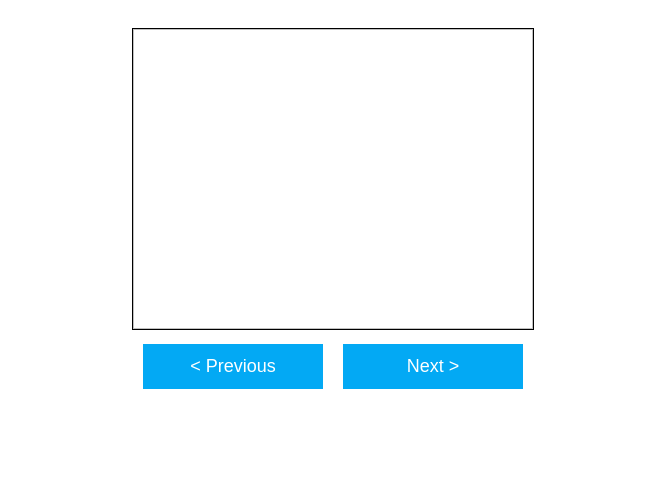
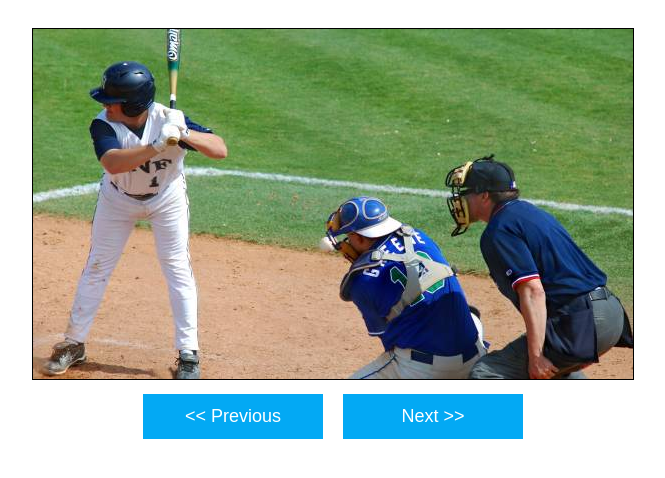
Before and after one commit to rijine/pic-gallery, a website: page src/index.html in a window 1280 px wide. Shown: the whole page, without its empty margins (307-972 px from the left). Drawn offline with Linux system fonts and the light colour scheme; files that its build step writes are made by us from their sources.

Commit message:
Image View, Prev and Next Button action done

```diff
--- a/src/css/app.css
+++ b/src/css/app.css
@@ -4,8 +4,8 @@ body {
 
 .image-container {
     border: 1px solid #000;
-    height: 300px;
-    width: 400px;
+    height: 350px;
+    width: 600px;
 }
 
 .button-container {
@@ -18,7 +18,7 @@ body {
 
 .btn {
     margin: 10px;
-    padding: 12px 40px;
+    padding: 12px 20px;
     border: none;
     background-color: #03A9F4;
     width: 180px;
--- a/src/js/app.js
+++ b/src/js/app.js
@@ -1,16 +1,20 @@
-let images = ['lorempixel'];
+let images = ['lorempixel.jpg', 'lorempixel-1.jpg'];
 
 
-let Gallery = function(images, target) {
+let GalleryComponent = function(images, target) {
     this.container = target ? document.getElementById(target) : document.getElementsByTagName('body')[0];
     this.images = images;
     this.currentImageIndex = 0;
+    this.imgTagRef = null;
+    this.counterRef = null;
+
+    //defaults
+    const path = 'images/';
 
     this.init = function(){
         let self = this;
-        //self.container.
-        //self.createButtons();
         self.createView();
+        self.setImage();
 
     }
 
@@ -20,25 +24,39 @@ let Gallery = function(images, target) {
         let nextBtn = document.createElement('button');
         let prevBtn = document.createElement('button');
         nextBtn.className = 'btn';
-        nextBtn.innerHTML = 'Next >';
+        nextBtn.innerHTML = 'Next >>';
         prevBtn.className = 'btn';
-        prevBtn.innerHTML = '< Previous';
+        prevBtn.innerHTML = '<< Previous';
 
         //Events
-        nextBtn.addEventListener("click", self.nextImage);
-        prevBtn.addEventListener("click", self.prevImage);
+        nextBtn.addEventListener("click", function(){
+            self.nextImage();
+            self.setImage();
+        }, false);
+        prevBtn.addEventListener("click", function(){
+            self.prevImage();
+            self.setImage();
+        });
         buttonContainer.appendChild(prevBtn);
         buttonContainer.appendChild(nextBtn);
         return buttonContainer;
     }
 
     this.createImageView = function() {
+        let self = this;
         let imageContainer = document.createElement('div');
-        let imgTag = document.createElement('img');
-        imgTag.className = 'image-container';
-        imageContainer.appendChild(imgTag);
+        self.imgTagRef = document.createElement('img');
+        self.imgTagRef.className = 'image-container';
+        imageContainer.appendChild(self.imgTagRef);
 
         return imageContainer;
+    }
+
+    this.createCounterView = function(){
+        let self = this;
+        self.counterRef = document.createElement('div');
+
+        return counterRef;
     }
 
     this.createView = function(){
@@ -51,23 +69,35 @@ let Gallery = function(images, target) {
         self.container.appendChild(galleryContainer);
     }
 
-    this.getImages = function(){
+    // this.getImages = function(){
+    // };
 
-    };
-
-    this.getImage = function() {
-
+    this.setImage = function() {
+        let self = this;
+        self.imgTagRef.src = path + self.images[self.currentImageIndex];
     };
 
     this.nextImage = function(){
+        let self = this;
         console.log('next');
+        if( (self.images.length - 1) > self.currentImageIndex){
+            self.currentImageIndex++;
+        }else{
+            self.currentImageIndex = 0;
+        }
     }
 
     this.prevImage = function(){
+        let self = this;
         console.log('prev');
+        if(self.currentImageIndex > 0 ){
+            self.currentImageIndex--;
+        }else{
+            self.currentImageIndex = self.images.length - 1;
+        }
     }
 
 }
 
-let gallery = new Gallery(images);
+let gallery = new GalleryComponent(images);
 gallery.init();
```
Also changed, not shown: Readme.md (added), src/images/lorempixel-1.jpg (added).
